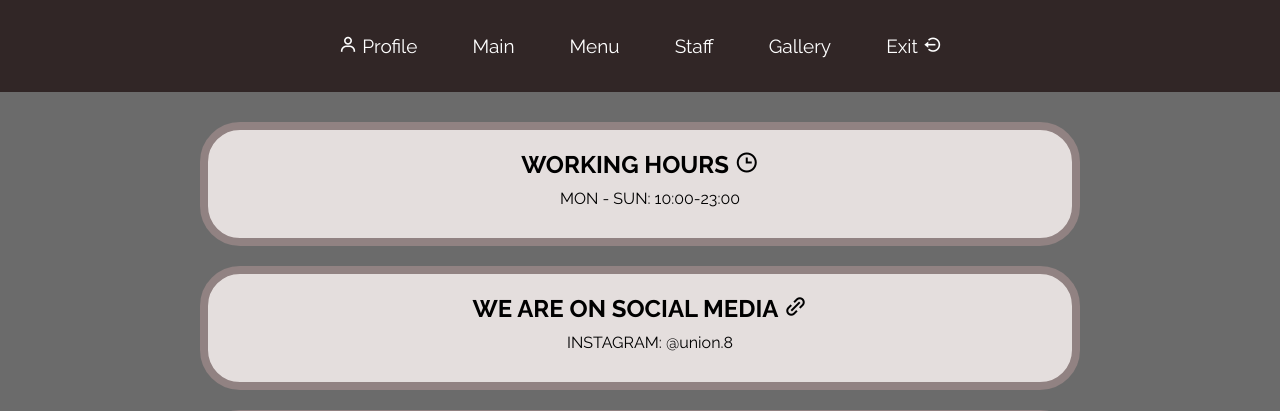
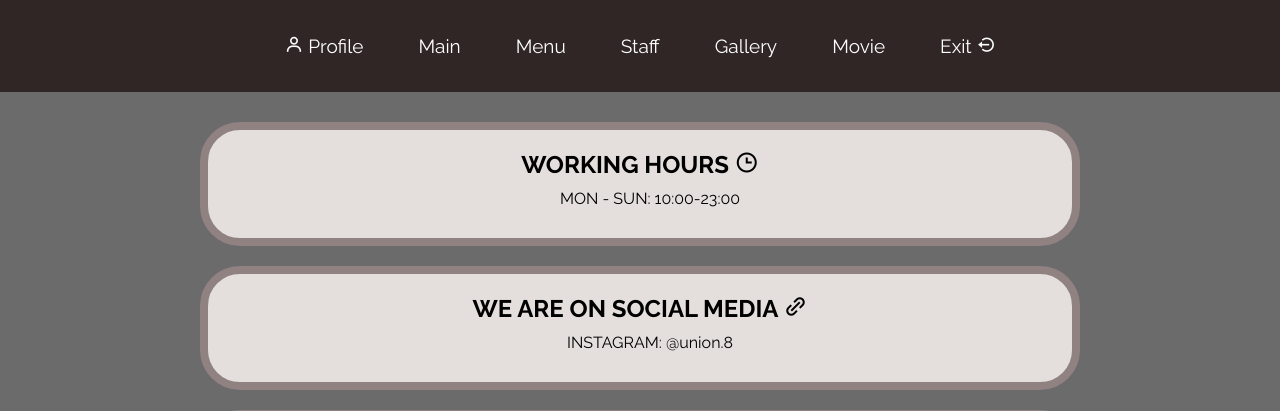
Before and after one commit to kwapetta2/mysite, a website: page contact.html in a window 1280 px wide. Shown: the top 411 px of the page. Drawn offline with nearby package versions, Linux system fonts and the light colour scheme.

Commit message:
Update contact.html

```diff
--- a/contact.html
+++ b/contact.html
@@ -103,6 +103,7 @@
                 </li>
                 <li><a href="ctaf.html">Staff </a></li>
                 <li><a href="gal.html">Gallery</a></li>
+                <li><a href="movie_night.html">Movie</a></li>
                 <li><a href="index.html">Exit <i class='bx bx-log-out-circle'></i></a></li>
             </ul>
         </nav>
```
